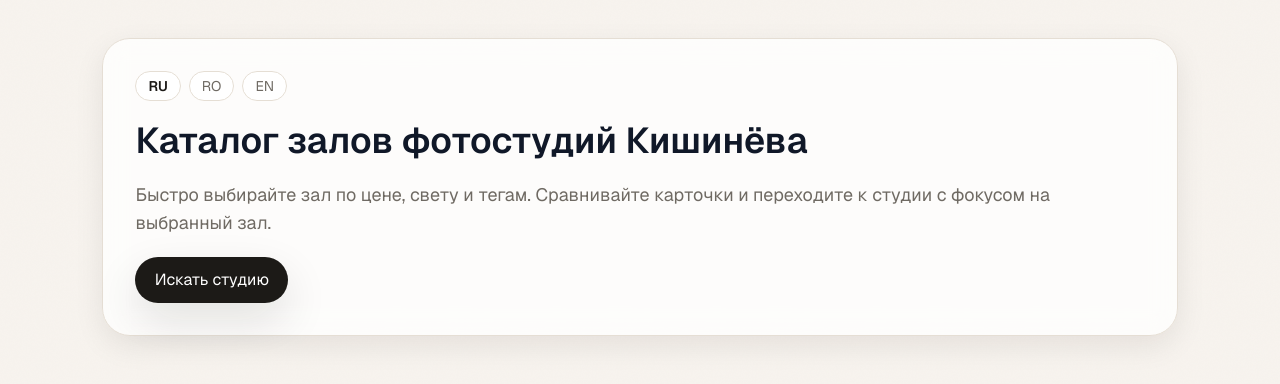
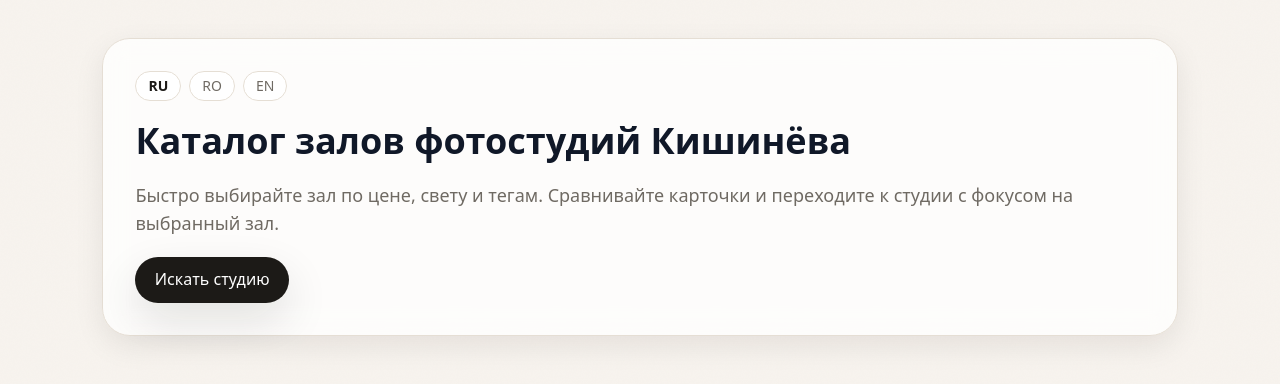
Before and after one commit to vlsh1n/studiosmd, a Next.js app: page / in a window 1280 px wide. Shown: the top 384 px of the page. Built offline with nearby package versions, Linux system fonts and the light colour scheme.

Commit message:
fix: remove google font dependency from build

```diff
--- a/src/app/globals.css
+++ b/src/app/globals.css
@@ -23,8 +23,10 @@
 @theme inline {
   --color-background: var(--background);
   --color-foreground: var(--foreground);
-  --font-sans: var(--font-geist-sans);
-  --font-mono: var(--font-geist-mono);
+  --font-sans: system-ui, -apple-system, "Segoe UI", Roboto, "Helvetica Neue",
+    Arial, "Noto Sans", "Liberation Sans", sans-serif;
+  --font-mono: ui-monospace, SFMono-Regular, Menlo, Monaco, Consolas,
+    "Liberation Mono", "Courier New", monospace;
 }
 
 @layer base {
@@ -37,8 +39,7 @@
     min-height: 100vh;
     background: var(--bg);
     color: var(--text);
-    font-family: var(--font-geist-sans), ui-sans-serif, system-ui, -apple-system,
-      "Segoe UI", sans-serif;
+    font-family: var(--font-sans);
     line-height: 1.6;
     -webkit-font-smoothing: antialiased;
     text-rendering: optimizeLegibility;
--- a/src/app/layout.tsx
+++ b/src/app/layout.tsx
@@ -1,17 +1,6 @@
 import type { Metadata } from "next";
-import { Geist, Geist_Mono } from "next/font/google";
 import { headers } from "next/headers";
 import "./globals.css";
-
-const geistSans = Geist({
-  variable: "--font-geist-sans",
-  subsets: ["latin"],
-});
-
-const geistMono = Geist_Mono({
-  variable: "--font-geist-mono",
-  subsets: ["latin"],
-});
 
 export const metadata: Metadata = {
   title: "StudiosMD",
@@ -28,9 +17,7 @@ export default async function RootLayout({
 
   return (
     <html lang={lang}>
-      <body
-        className={`${geistSans.variable} ${geistMono.variable} antialiased`}
-      >
+      <body className="antialiased">
         {children}
       </body>
     </html>
```
